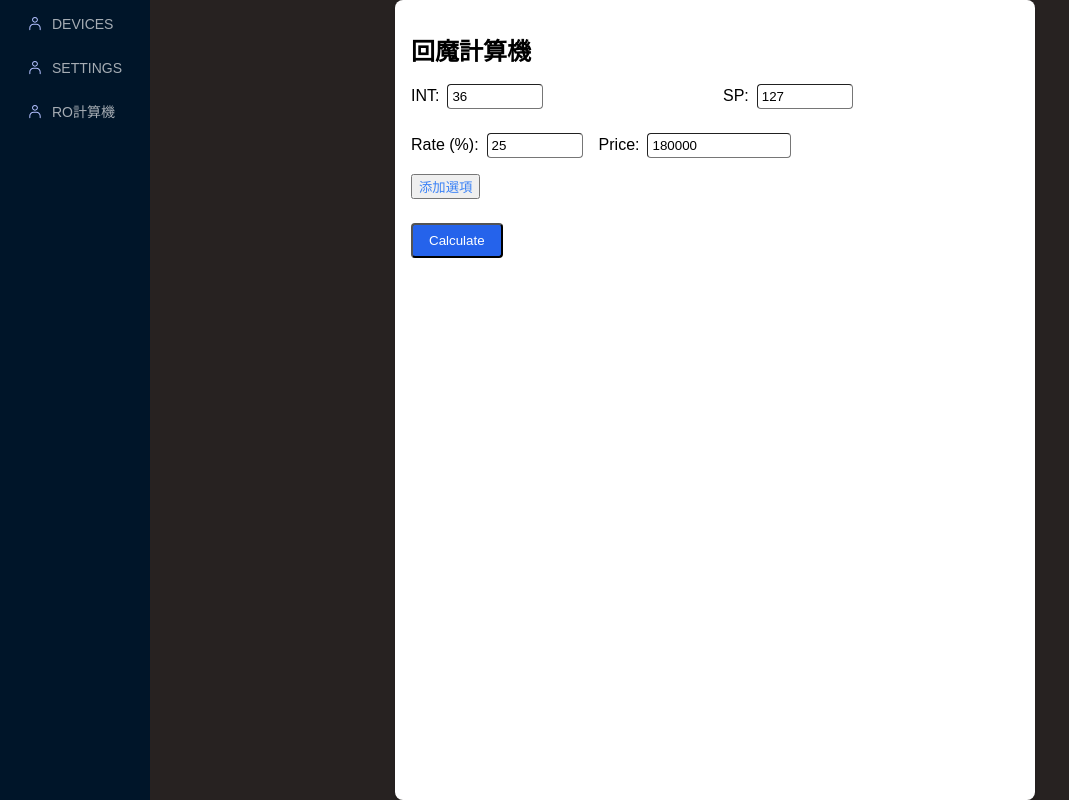
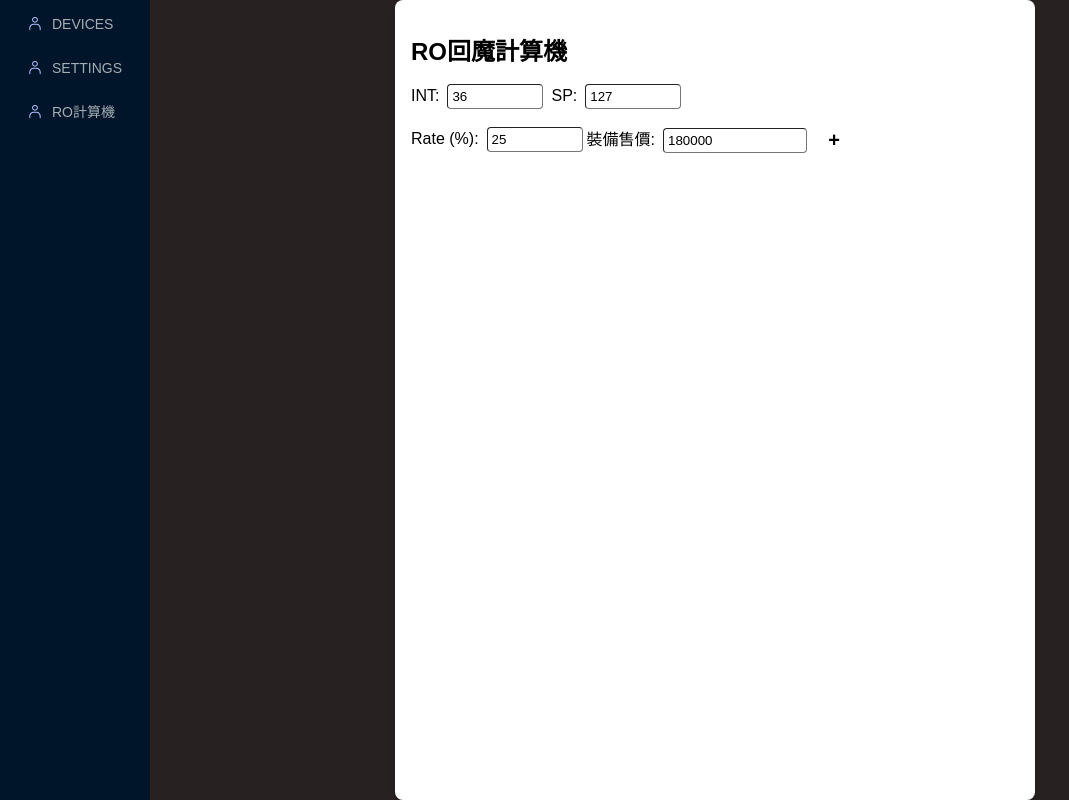
Before and after one commit to Vic428-human/antd5-dashboard-practice, a React (Vite) app: page / in a window 1280 px wide. Shown: the whole page, without its empty margins (0-1069 px from the left). Built offline with nearby package versions, Linux system fonts and the light colour scheme.

Commit message:
fix: 公式調整 + styling 優化

```diff
--- a/src/components/spComp.tsx
+++ b/src/components/spComp.tsx
@@ -20,21 +20,23 @@ export default function ManaRecoveryCalculator() {
   const [results, setResults] = useState<ResultOption[]>([]);
 
   const handleInputChange = (
-    index: number,
+    idx: number,
     field: keyof GearOption,
     value: number
   ) => {
     const updated = [...options];
-    updated[index][field] = value;
+    updated[idx][field] = value;
     setOptions(updated);
   };
 
   const addOption = () => {
     setOptions([...options, { rate: 0, price: 0 }]);
+    calculate();
   };
 
   const calculate = () => {
-    const baseRegen = Math.floor(1 + intValue / 6 + spValue / 100);
+    const baseRegen = 1 + Math.floor(intValue / 6) + Math.floor(spValue / 100);
+    console.log("baseRegen", baseRegen);
     const result = options.map(({ rate, price }) => {
       const recoveryMultiplier = 1 + rate / 100;
       const regen = Math.floor(baseRegen * recoveryMultiplier);
@@ -51,10 +53,9 @@ export default function ManaRecoveryCalculator() {
 
   return (
     <div className="w-1/2 mx-auto my-auto h-[800px] p-4 bg-white shadow-md rounded-lg">
-      <div className="h-[500px] overflow-y-scroll overflow-x-hidden no-scrollbar">
-        <h2 className="text-2xl font-bold mb-4">回魔計算機</h2>
-
-        <div className="grid grid-cols-2 gap-4 mb-6">
+      <div className="h-[300px] overflow-y-scroll overflow-x-hidden no-scrollbar">
+        <h2 className="text-2xl font-bold mb-4">RO回魔計算機</h2>
+        <div className="mb-4 space-x-2">
           <label>
             INT:
             <input
@@ -75,9 +76,9 @@ export default function ManaRecoveryCalculator() {
           </label>
         </div>
 
-        <div className="space-y-4 mb-6">
-          {options.map((option, index) => (
-            <div key={index} className="flex items-center gap-4">
+        <div className="space-y-2 mb-6">
+          {options.map((option, idx) => (
+            <div key={idx} className="flex items-center gap-1">
               <label>
                 Rate (%):
                 <input
@@ -85,37 +86,33 @@ export default function ManaRecoveryCalculator() {
                   className="border rounded p-1 ml-2 w-24"
                   value={option.rate}
                   onChange={(e) =>
-                    handleInputChange(index, "rate", +e.target.value)
+                    handleInputChange(idx, "rate", +e.target.value)
                   }
                 />
               </label>
               <label>
-                Price:
+                裝備售價:
                 <input
                   type="number"
                   className="border rounded p-1 ml-2 w-36"
                   value={option.price}
                   onChange={(e) =>
-                    handleInputChange(index, "price", +e.target.value)
+                    handleInputChange(idx, "price", +e.target.value)
                   }
                 />
               </label>
+              {idx === options.length - 1 && (
+                <button
+                  onClick={addOption}
+                  className="ml-2 w-[30px] h-[30px] font-bold text-[20px] leading-[20px] cursor-pointer rounded-md flex items-center justify-center bg-transparent border-0 hover:bg-gray-200"
+                  aria-label="新增輸入框"
+                >
+                  +
+                </button>
+              )}
             </div>
           ))}
-          <button
-            onClick={addOption}
-            className="text-blue-500 hover:underline mt-2"
-          >
-            添加選項
-          </button>
         </div>
-
-        <button
-          onClick={calculate}
-          className="bg-blue-600 text-white px-4 py-2 rounded hover:bg-blue-700"
-        >
-          Calculate
-        </button>
       </div>
 
       <div
@@ -126,7 +123,6 @@ export default function ManaRecoveryCalculator() {
       >
         {results.length > 0 && (
           <div className="mt-6">
-            <h3 className="text-xl font-semibold mb-2">Results</h3>
             <table className="w-full border text-sm">
               <thead>
                 <tr className="bg-gray-100">
```
